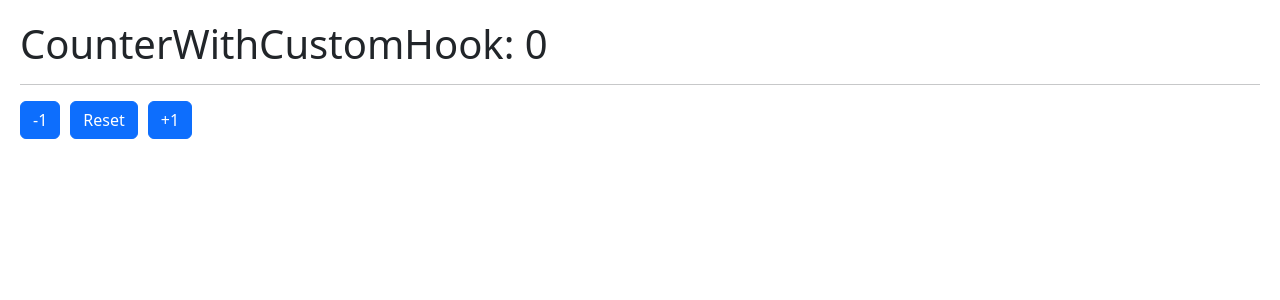
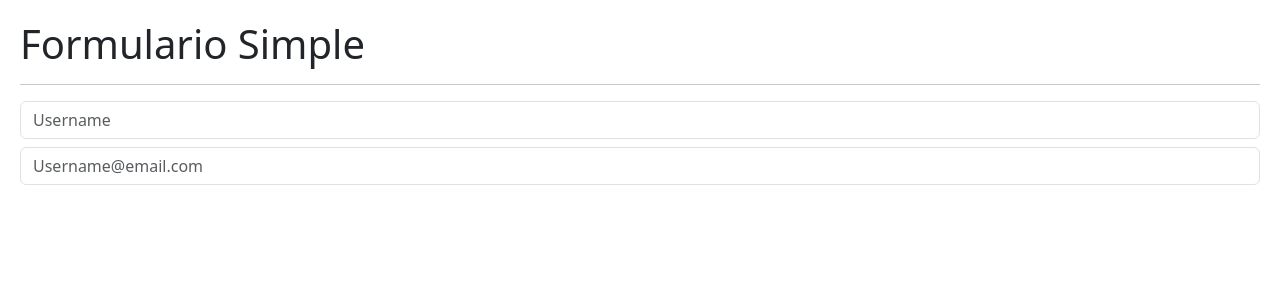
Before and after one commit to hernanfuria/react-hooks-app, a React (Vite) app: page / in a window 1280 px wide. Shown: the top 300 px of the page. Built offline with nearby package versions, Linux system fonts and the light colour scheme.

Commit message:
Revision del useEffect

```diff
--- /dev/null
+++ b/src/02-useEffect/Message.jsx
@@ -0,0 +1,21 @@
+import { useEffect } from "react"
+
+export const Message = () => {
+    const onMouseMove = ({x, y}) => {
+        console.log({x, y})
+    }
+
+    useEffect(() => {
+        window.addEventListener('mousemove', onMouseMove)
+
+        return () => {
+            window.removeEventListener('mousemove', onMouseMove)
+        }
+    }, [])
+
+    return (
+        <>
+            <h3>Este usuario ya esxiste</h3>
+        </>
+    )
+}
--- /dev/null
+++ b/src/02-useEffect/SimpleForm.jsx
@@ -0,0 +1,61 @@
+import { useEffect, useState } from 'react';
+import { Message } from './Message';
+
+export const SimpleForm = () => {
+    const [formState, setFormState] = useState({
+        username: '',
+        email: '',
+    });
+
+    const {username, email} = formState;
+
+    const onInputChange = ({target}) => {
+        const {name, value} = target;  // name of input that sends the event
+        setFormState({
+            ...formState,
+            [name]: value,
+        });
+    };
+
+    useEffect(() => {
+        // console.log('useEffect se ejecuta siempre que se renderize')
+    });
+    useEffect(() => {
+        // console.log('useEffect se ejecuta solo la primera vez')
+    }, []);
+    useEffect(() => {
+        // console.log('formState cambió')
+    }, [formState]);
+    useEffect(() => {
+        // console.log('email cambió')
+    }, [email]);
+
+    return (
+    <>
+        <h1>Formulario Simple</h1>
+        <hr />
+
+        <input
+            type="text"
+            className="form-control mt-2"
+            placeholder="Username"
+            name="username"
+            onChange={onInputChange}
+            value={username}
+        />
+
+        <input
+            type="email"
+            className="form-control mt-2"
+            placeholder="Username@email.com"
+            name="email"
+            onChange={onInputChange}
+            value={email}
+        />
+        {
+            (username === 'asd') && <Message />
+        }
+
+    </>
+    )
+}
--- a/src/main.jsx
+++ b/src/main.jsx
@@ -2,11 +2,12 @@
 import ReactDOM from 'react-dom/client'
 // import { HooksApp } from './components/HooksApp.jsx'
 // import { CounterApp } from './01-useState/CounterApp.jsx'
-import { CounterWithCustomHook } from './01-useState/CounterWithCustomHook.jsx'
+// import { CounterWithCustomHook } from './01-useState/CounterWithCustomHook.jsx'
+import { SimpleForm } from './02-useEffect/SimpleForm.jsx'
 import './index.css'
 
 ReactDOM.createRoot(document.getElementById('root')).render(
-  <React.StrictMode>
-    <CounterWithCustomHook />
-  </React.StrictMode>,
+  //<React.StrictMode>
+    <SimpleForm />
+  //</React.StrictMode>,
 )
```
